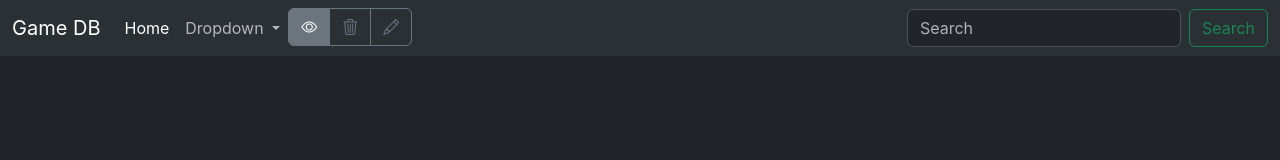
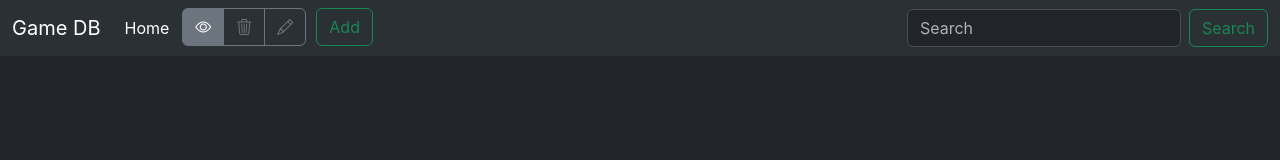
Before and after one commit to Illuminum2/game-db, a website with bundled scripts: page public/index.html in a window 1280 px wide. Built offline with nearby package versions, Linux system fonts and the light colour scheme; files whose address does not match are found by name.

Commit message:
Adjust navbar

```diff
--- a/public/index.html
+++ b/public/index.html
@@ -24,18 +24,7 @@
             <li class="nav-item">
               <a class="nav-link active" aria-current="page" href="#">Home</a>
             </li>
-            <li class="nav-item dropdown">
-              <a class="nav-link dropdown-toggle" href="#" role="button" data-bs-toggle="dropdown" aria-expanded="false">
-                Dropdown
-              </a>
-              <ul class="dropdown-menu">
-                <li><a class="dropdown-item" href="#">Action</a></li>
-                <li><a class="dropdown-item" href="#">Another action</a></li>
-                <li><hr class="dropdown-divider"></li>
-                <li><a class="dropdown-item" href="#">Something else here</a></li>
-              </ul>
-            </li>
-            <li>
+            <li class="selector">
               <div class="btn-group" role="group" aria-label="Basic radio toggle button group">
                 <input type="radio" class="btn-check" name="btnradio" id="btnradio1" autocomplete="off" checked>
                 <label class="btn btn-outline-secondary" for="btnradio1">
@@ -53,6 +42,9 @@
                 </label>
               </div>
             </li>
+            <li>
+              <button type="button" class="btn btn-outline-success">Add</button>
+            </li>
           </ul>
           <form class="d-flex" role="search">
             <input class="form-control me-2" type="search" placeholder="Search" aria-label="Search"/>
--- a/public/style.css
+++ b/public/style.css
@@ -15,3 +15,8 @@ body {
     flex-wrap: wrap;
     justify-content: flex-start;
 }
+
+.selector {
+    margin-left: 5px;
+    margin-right: 10px;
+}
```
